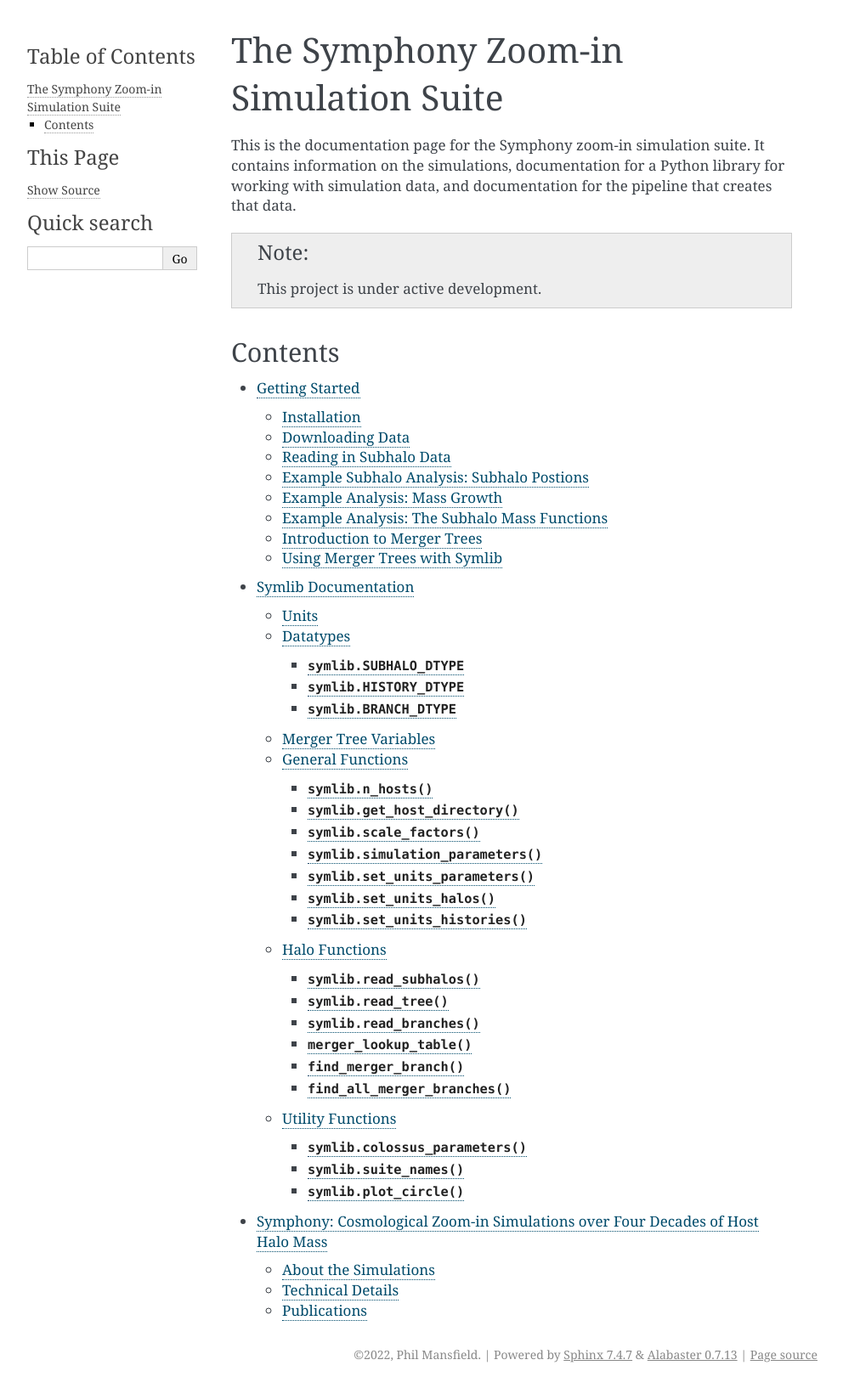
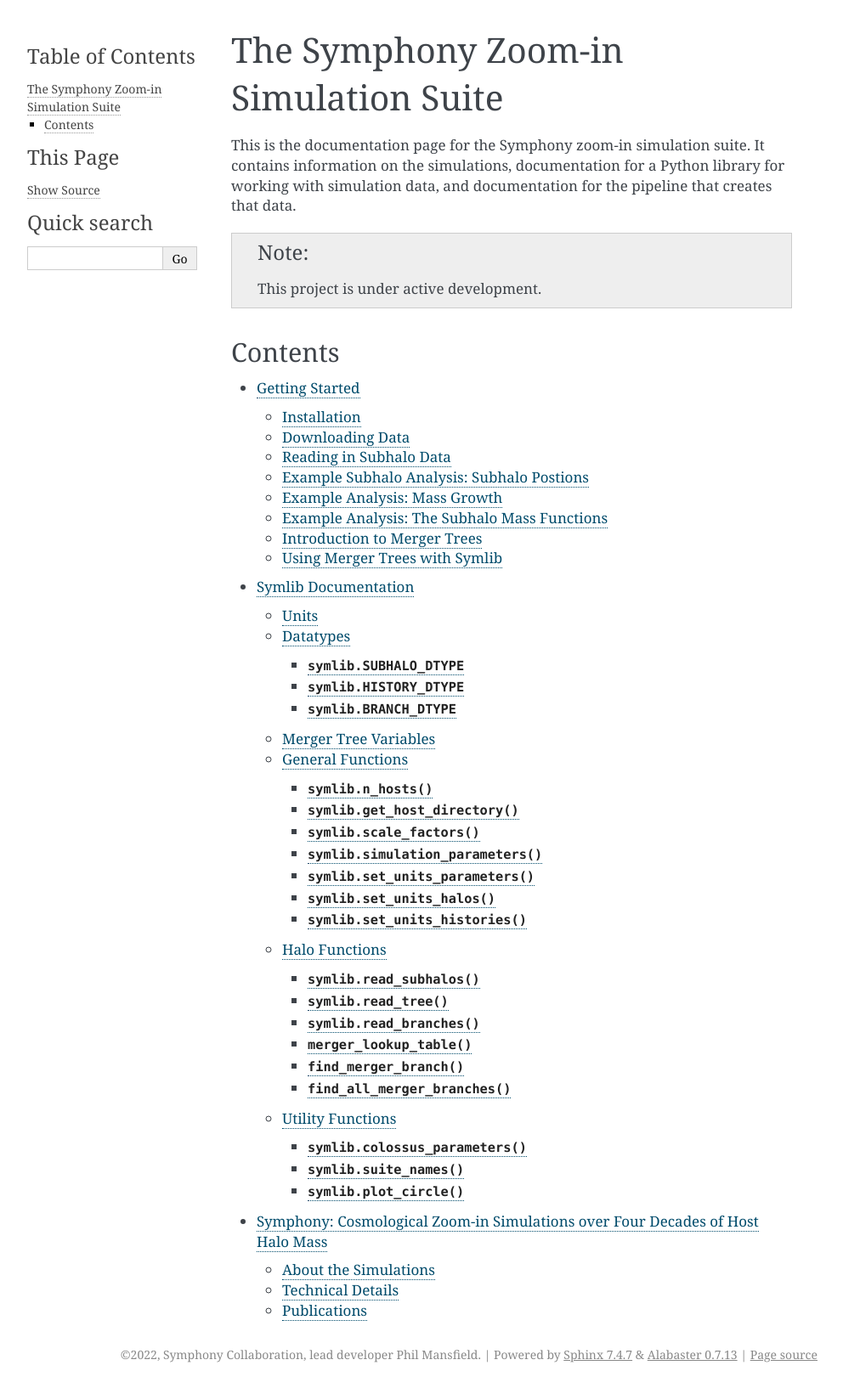
Before and after one commit to phil-mansfield/symphony, a Sphinx documentation site: the page built from docs/source/index.rst, in a window 1280 px wide. Shown: the whole page at 85% size, without its empty margins (148-1140 px from the left). Built offline with Sphinx 7.4.7, drawn with Linux system fonts in a browser that asks for light colours.

Commit message:
Updated conf.py copyright

```diff
--- a/docs/source/conf.py
+++ b/docs/source/conf.py
@@ -18,7 +18,7 @@
 # -- Project information -----------------------------------------------------
 
 project = 'Symphony'
-copyright = '2022, Phil Mansfield'
+copyright = '2022, Symphony Collaboration, lead developer Phil Mansfield'
 author = 'Phil Mansfield'
 
 # The full version, including alpha/beta/rc tags
```
